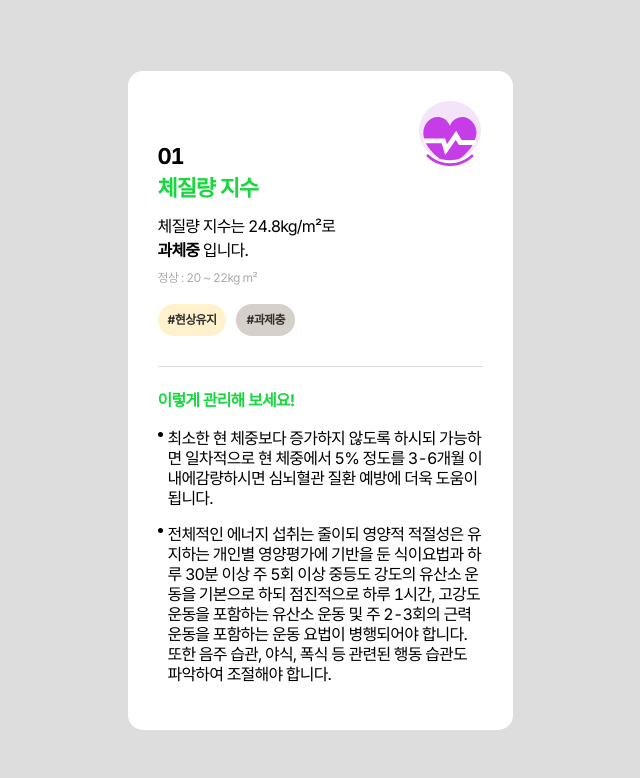
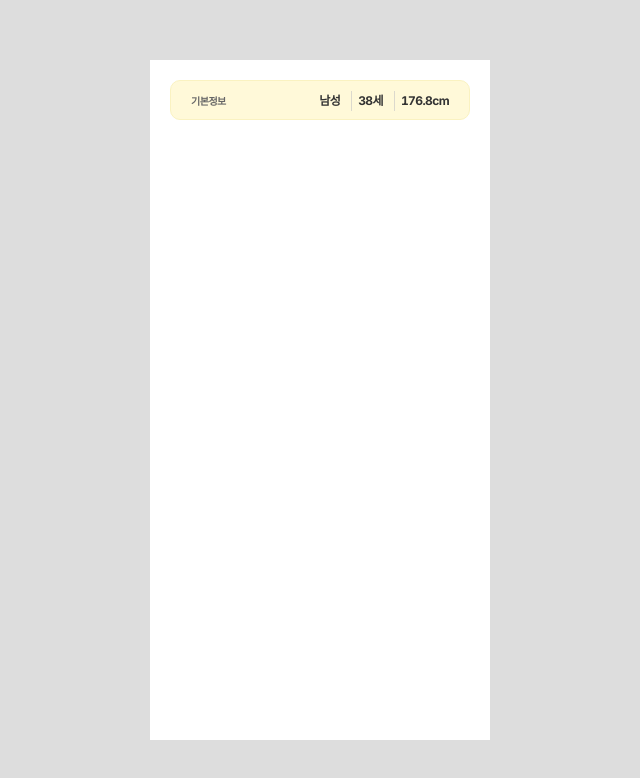
Before and after one commit to wanted-pre-onboarding-FE-02/kb-health, a React (Create React App) app: page / in a window 1280 px wide. Shown: the top 778 px of the page, without its empty margins (320-960 px from the left). Built offline with nearby package versions, Linux system fonts and the light colour scheme.

Commit message:
feat: 기본정보 컴포넌트 생성

```diff
--- /dev/null
+++ b/src/components/BasicInfo/BasicInfo.tsx
@@ -0,0 +1,31 @@
+import { cx } from '../../styles';
+import styles from './basicInfo.module.scss';
+
+interface IProps {
+  cardNum: string;
+  icon: JSX.Element;
+  title: string;
+  desc: string;
+  bordText?: string;
+  healthState?: string;
+  textColor?: string;
+  tipList: string[];
+  tagText: string[];
+}
+
+const BasicInfo = () => {
+  return (
+    <div className={styles.basicInfo}>
+      <dl>
+        <dt>기본정보</dt>
+        <div className={styles.infoList}>
+          <dd>남성</dd>
+          <dd>38세</dd>
+          <dd>176.8cm</dd>
+        </div>
+      </dl>
+    </div>
+  );
+};
+
+export default BasicInfo;
--- /dev/null
+++ b/src/components/BasicInfo/basicInfo.module.scss
@@ -0,0 +1,48 @@
+@use '/src/styles/constants/colors';
+
+.basicInfo {
+  height: 40px;
+  padding: 0 20px;
+  line-height: 40px;
+  background-color: #fff9d9;
+  border: 1px solid #faf2c1;
+  border-radius: 10px;
+
+  dl {
+    display: flex;
+    justify-content: space-between;
+    font-weight: 700;
+  }
+
+  dt {
+    font-size: 10px;
+    color: colors.$GRAY6;
+  }
+
+  dd {
+    position: relative;
+    height: 100%;
+    font-size: 12px;
+    color: colors.$GRAY3;
+
+    + dd {
+      padding-left: 18px;
+
+      &::after {
+        position: absolute;
+        top: 50%;
+        left: 8px;
+        width: 1px;
+        height: 50%;
+        margin: 0 3px;
+        content: '';
+        background-color: #dcd9cd;
+        transform: translateY(-50%);
+      }
+    }
+  }
+
+  .infoList {
+    display: flex;
+  }
+}
--- a/src/pages/HealthPage.tsx
+++ b/src/pages/HealthPage.tsx
@@ -1,5 +1,6 @@
 import { Icon1 } from '../assets';
 import HealthCareCard from '../components/HealthCareCard/HealthCareCard';
+import BasicInfo from '../components/BasicInfo/BasicInfo';
 import styles from './healthPage.module.scss';
 
 const tipList = [
@@ -9,17 +10,9 @@ const tipList = [
 const HealthPage = () => {
   return (
     <div className={styles.app}>
-      <HealthCareCard
-        tagText={['#현상유지', '#과제충']}
-        cardNum='01'
-        icon={<Icon1 />}
-        title='체질량 지수'
-        desc='체질량 지수는 24.8kg/m&sup2;로 입니다.'
-        bordText='과체중'
-        healthState='정상 : 20 ~ 22kg m&sup2;'
-        tipList={tipList}
-        textColor='color1'
-      />
+      <div className={styles.inner}>
+        <BasicInfo />
+      </div>
     </div>
   );
 };
--- a/src/pages/healthPage.module.scss
+++ b/src/pages/healthPage.module.scss
@@ -3,8 +3,16 @@
 .app {
   display: flex;
   flex: 1;
+  flex-direction: column;
   align-items: center;
   justify-content: center;
   height: 100vh;
   background-color: colors.$GRAYD;
+
+  .inner {
+    width: 340px;
+    height: 680px;
+    padding: 20px;
+    background-color: colors.$WHITE;
+  }
 }
--- a/src/styles/constants/_colors.scss
+++ b/src/styles/constants/_colors.scss
@@ -19,3 +19,5 @@ $BLUE: #007aff;
 $INDIGO: #5856d6;
 $PURPLE: #af52de;
 $PINK: #ff2d55;
+
+$KB_BEIGE: #fff9d9;
```
